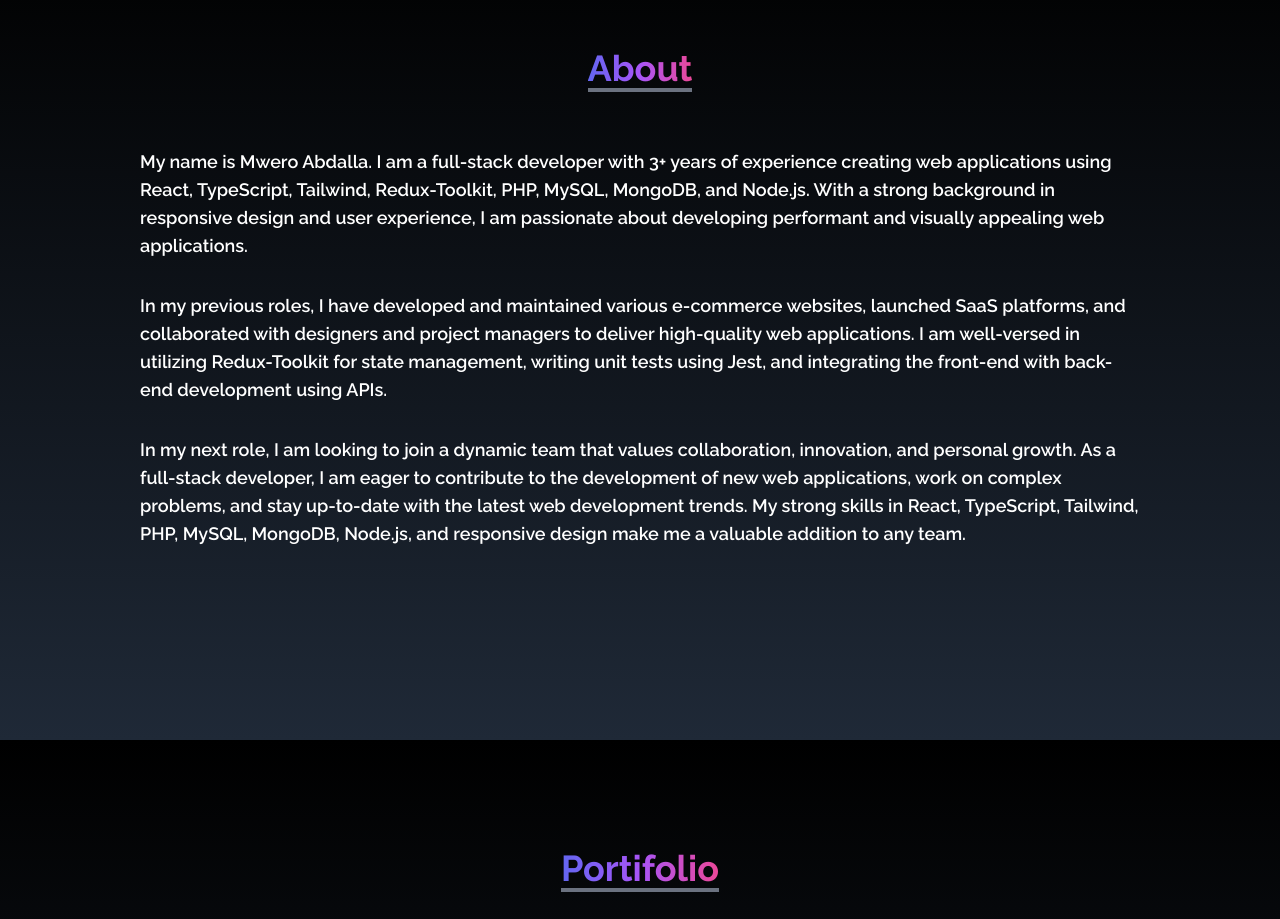
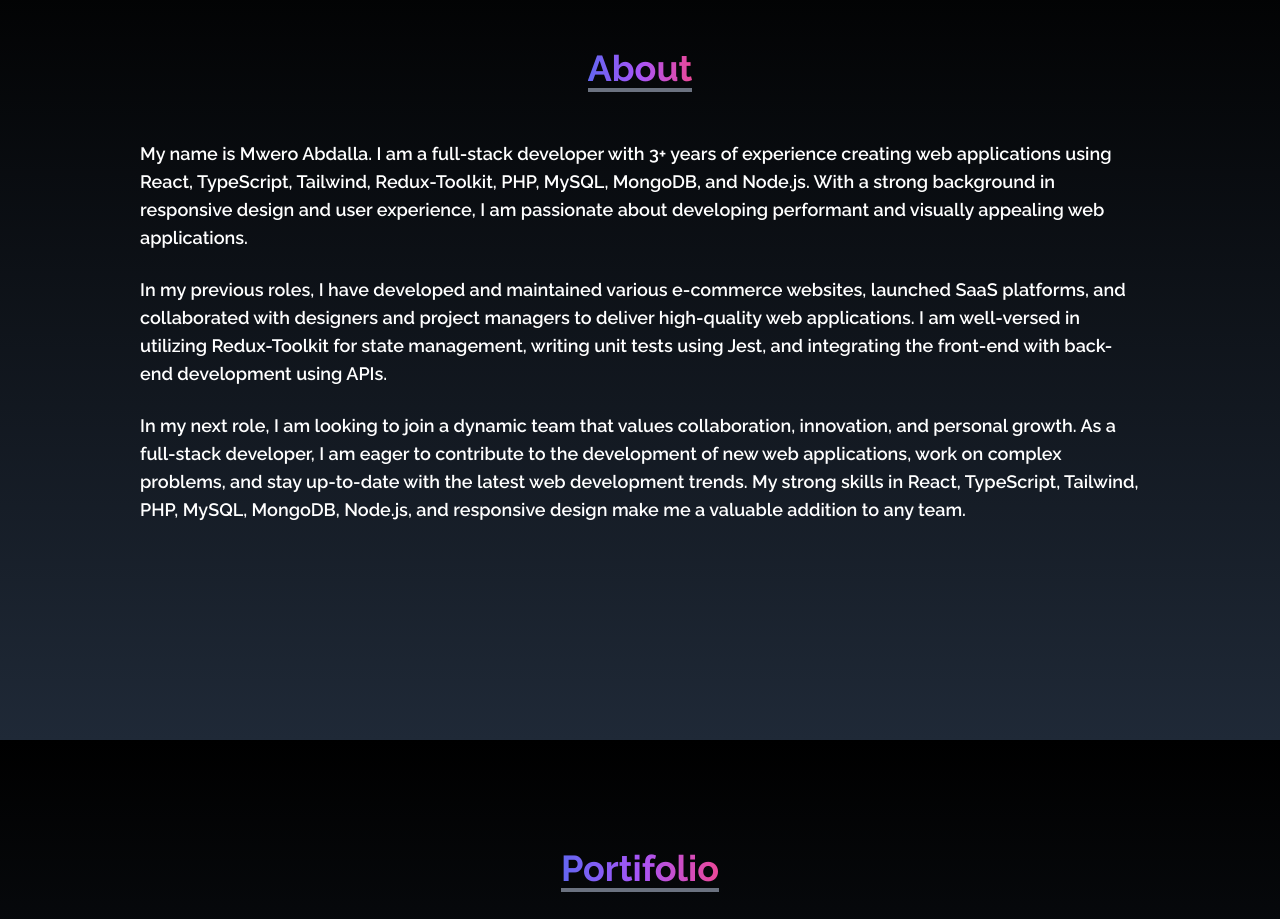
Before and after one commit to mwenaro/react-tailwind-portifolio, a React (Create React App) app: page /#home in a window 1280 px wide. Shown: the part 860-1779 px from the top of the page. Built offline with nearby package versions, Linux system fonts and the light colour scheme.

Commit message:
task: Update the about page, putting the text into paragraphs

```diff
--- a/src/components/layout/About.jsx
+++ b/src/components/layout/About.jsx
@@ -8,7 +8,7 @@
         <SectionTitleCard title={"About"} />
 
         <div className="mx-auto w-fit">
-          <p className="text-base md:text-lg font-semibold max-w-ld p-3 my-2">
+          <p className="text-base md:text-lg font-semibold max-w-ld p-3 ">
             My name is Mwero Abdalla. I am a full-stack developer with 3+ years
             of experience creating web applications using React, TypeScript,
             Tailwind, Redux-Toolkit, PHP, MySQL, MongoDB, and Node.js. With a
@@ -16,7 +16,7 @@
             passionate about developing performant and visually appealing web
             applications.
           </p>
-          <p className="text-base md:text-lg font-semibold max-w-ld p-3 my-2">
+          <p className="text-base md:text-lg font-semibold max-w-ld p-3 ">
             In my previous roles, I have developed and maintained various
             e-commerce websites, launched SaaS platforms, and collaborated with
             designers and project managers to deliver high-quality web
@@ -24,7 +24,7 @@
             management, writing unit tests using Jest, and integrating the
             front-end with back-end development using APIs.
           </p>
-          <p className="text-base md:text-lg font-semibold max-w-ld p-3 my-2">
+          <p className="text-base md:text-lg font-semibold max-w-ld p-3 ">
             In my next role, I am looking to join a dynamic team that values
             collaboration, innovation, and personal growth. As a full-stack
             developer, I am eager to contribute to the development of new web
```
